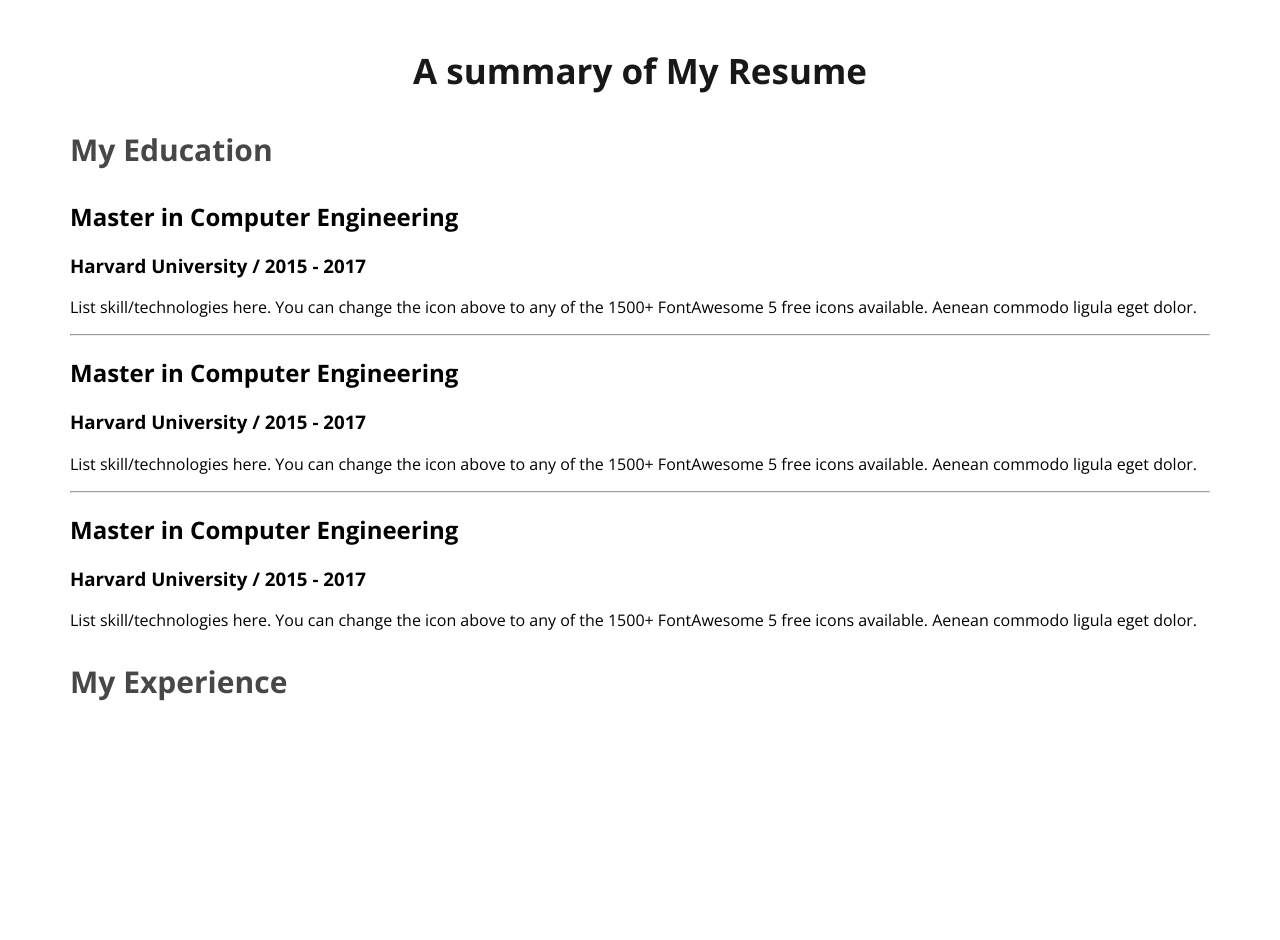
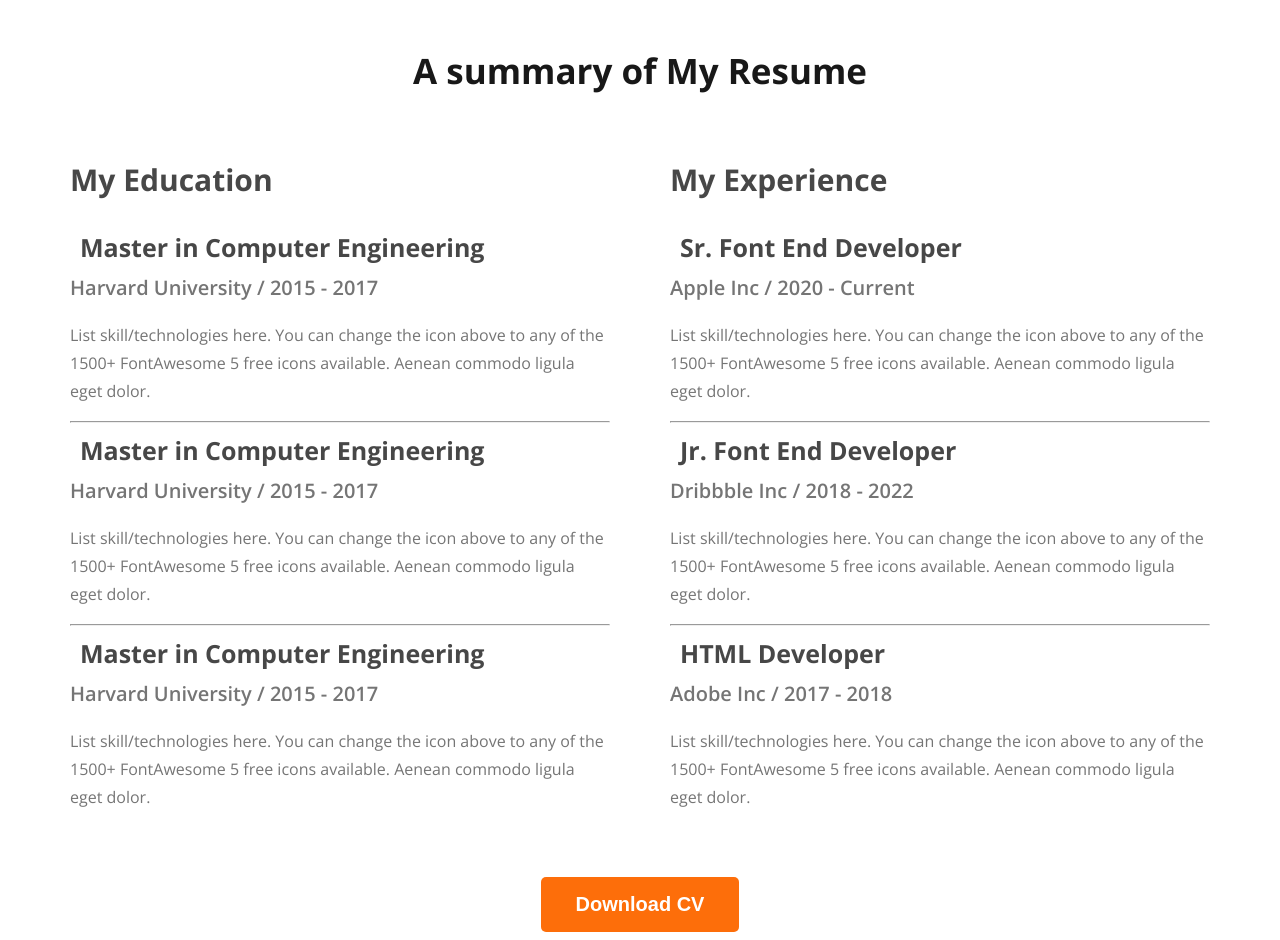
Before and after one commit to SaikaT-41/web-developer-portfolio, a plain HTML site: page index.html in a window 1280 px wide. Shown: the part 2520-3460 px from the top of the page. Before the commit the page ends 3252 px from the top, so only its background shows below. Drawn offline with nearby package versions, Linux system fonts and the light colour scheme.

Commit message:
adding  a button

```diff
--- a/index.html
+++ b/index.html
@@ -126,9 +126,34 @@
 
                 <div class="resume-column">
                     <h3 class="resume-column-title">My Experience</h3>
+                    <div class="resume-item">
+                        <h2 class="resume-item-title">Sr. Font End Developer</h2>
+                        <h3 class="resume-item-institute">Apple Inc / 2020 - Current</h3>
+                        <p class="resume-item-description">List skill/technologies here. You can change the icon above
+                            to any of the 1500+ FontAwesome 5 free icons available. Aenean commodo ligula eget dolor.</p>
+                        <hr>
+                    </div>
+                    <div class="resume-item">
+                        <h2 class="resume-item-title">Jr. Font End Developer</h2>
+                        <h3 class="resume-item-institute">Dribbble Inc / 2018 - 2022</h3>
+                        <p class="resume-item-description">List skill/technologies here. You can change the icon above
+                            to any of the 1500+ FontAwesome 5 free icons available. Aenean commodo ligula eget dolor.</p>
+                        <hr>
+                    </div>
+                    <div class="resume-item">
+                        <h2 class="resume-item-title">HTML Developer</h2>
+                        <h3 class="resume-item-institute">Adobe Inc / 2017 - 2018</h3>
+                        <p class="resume-item-description">List skill/technologies here. You can change the icon above
+                            to any of the 1500+ FontAwesome 5 free icons available. Aenean commodo ligula eget dolor.</p>
+
+                    </div>
                 </div>
             </div>
         </section>
+        <div class="download-cv">
+            <button class="btn-primary">Download CV</button>
+        </div>
+
 
     </main>
 
--- a/styles/portfolio.css
+++ b/styles/portfolio.css
@@ -112,7 +112,8 @@ main {
     max-width: 1140px;
     margin: 0 auto;
 }
-main section{
+
+main section {
     margin-top: 130px;
 }
 
@@ -184,14 +185,52 @@ main section{
 }
 
 .skill-description {
-    color:#757575;
+    color: #757575;
     font-size: 16px;
     font-weight: 400;
     line-height: 28px;
 }
-.resume-column-title{
+
+/* resume section style */
+.resume-column-title {
     color: #474747;
     font-size: 30px;
     font-weight: 700;
+    margin-bottom: 30px;
+}
 
+.resume-container {
+    display: flex;
+    gap: 60px;
 }
+
+.resume-item-title {
+    color: #474747;
+    font-size: 25px;
+    font-weight: 700;
+    margin: 10px;
+}
+
+.resume-item-institute{
+    color: #757575;
+font-size: 20px;
+font-weight: 600;
+margin-bottom: 20px;
+margin-top: 0;
+}
+
+.resume-item-description{
+    color: #757575;
+font-size: 16px;
+font-weight: 400;
+line-height: 28px; /* 175% */
+}
+
+.resume-container hr{
+    /* margin: 30px 60px; */
+}
+/* button */
+.download-cv{
+    text-align: center;
+    margin-top: 50px;
+}
```
